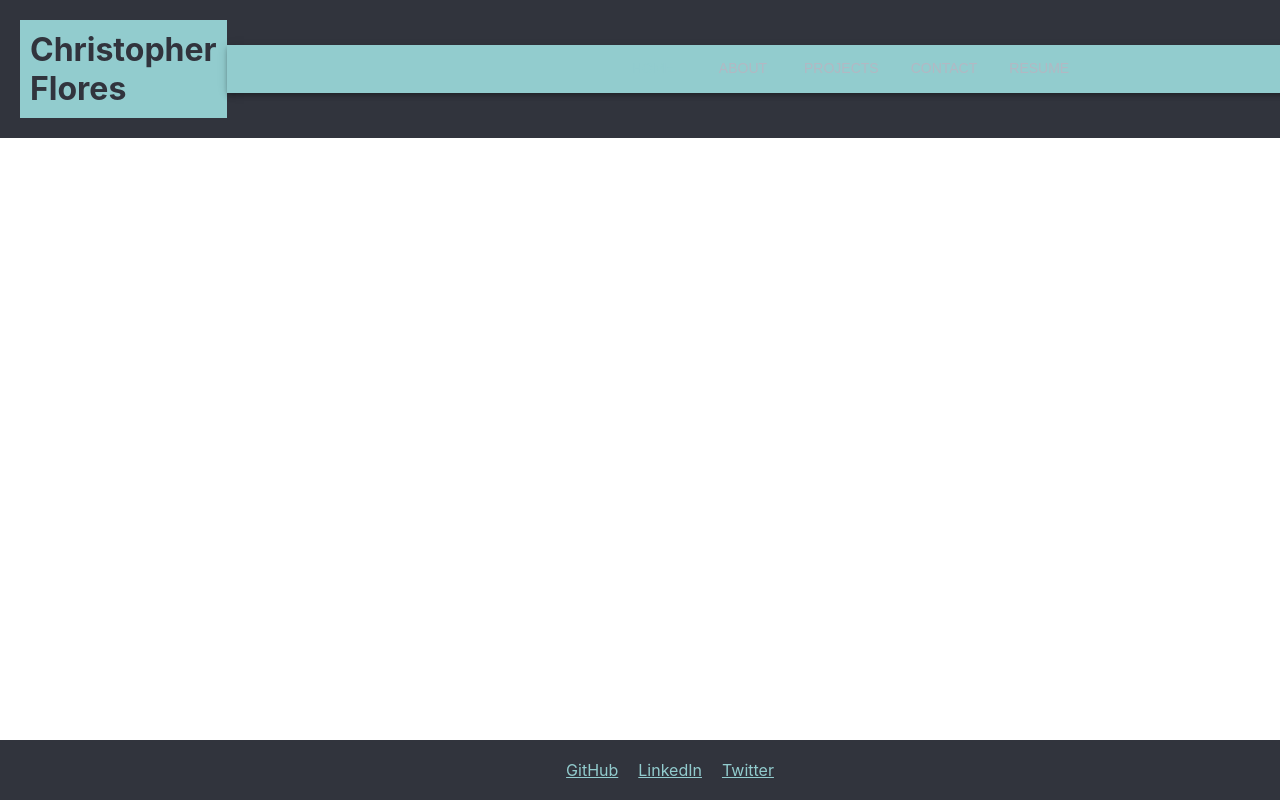
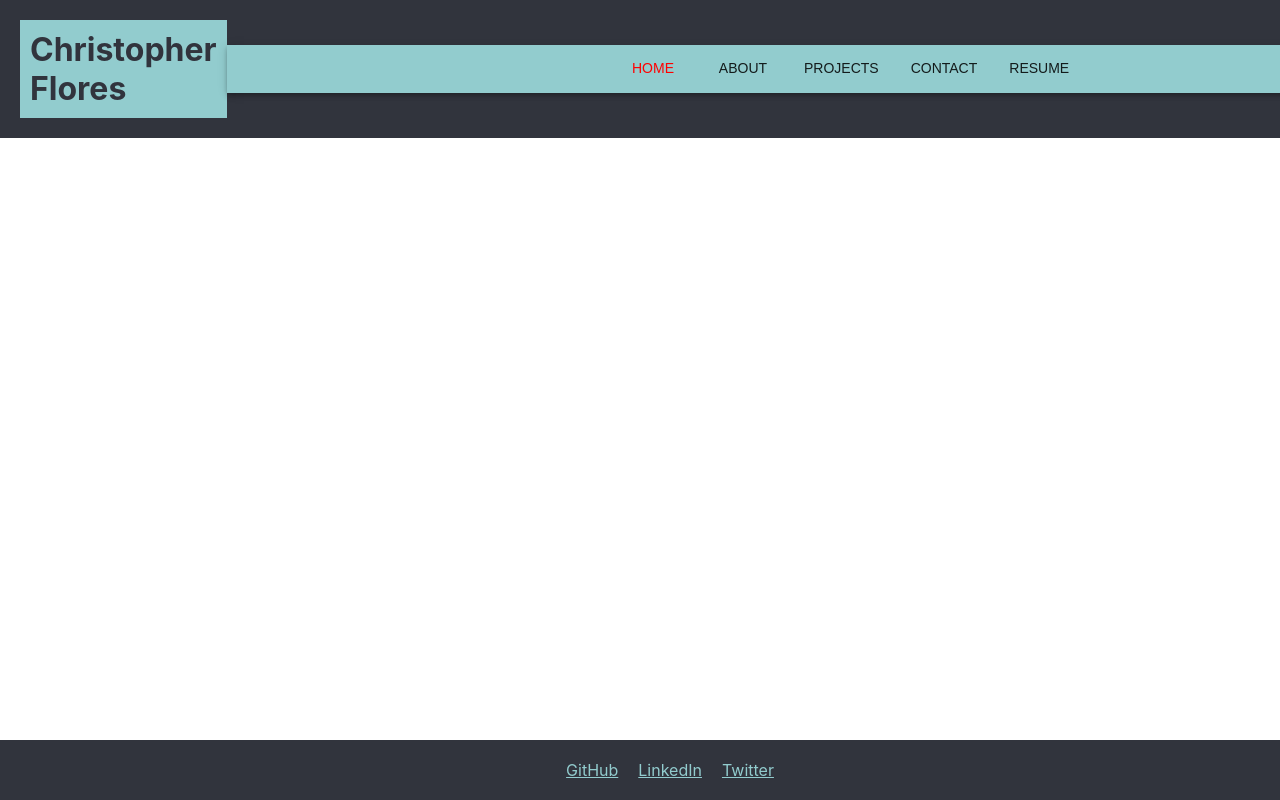
Before and after one commit to christopherflores9312/ReactPortfolio, a React (Create React App) app: page / in a window 1280 px wide. Shown: the top 800 px of the page. Built offline with nearby package versions, Linux system fonts and the light colour scheme.

Commit message:
nav styled fixed

```diff
--- a/src/Navigation.js
+++ b/src/Navigation.js
@@ -7,6 +7,7 @@ import { styled } from '@mui/system';
 const StyledLink = styled(Link)(({ theme }) => ({
   textDecoration: 'none',
   color: theme.palette.text.primary,
+  fontWeight: 'bold',
 }));
 
 const Navigation = () => {
@@ -21,19 +22,46 @@ const Navigation = () => {
         return 2;
       case '/contact':
         return 3;
+      case '/resume':
+        return 4;
       default:
         return 0;
     }
   };
 
   return (
-    <AppBar position="static" sx={{ }}>
+    <AppBar position="static">
       <Tabs value={getTabValue(location)} centered>
-        <Tab label="Home" component={StyledLink} to="/ReactPortfolio" />
-        <Tab label="About" component={StyledLink} to="/about" />
-        <Tab label="Projects" component={StyledLink} to="/projects" />
-        <Tab label="Contact" component={StyledLink} to="/contact" />
-        <Tab label="Resume" component={StyledLink} to="/resume" />
+        <Tab
+          label="Home"
+          component={StyledLink}
+          to="/ReactPortfolio"
+          style={{ color: getTabValue(location) === 0 ? 'red' : 'inherit' }}
+        />
+        <Tab
+          label="About"
+          component={StyledLink}
+          to="/about"
+          style={{ color: getTabValue(location) === 1 ? 'red' : 'inherit' }}
+        />
+        <Tab
+          label="Projects"
+          component={StyledLink}
+          to="/projects"
+          style={{ color: getTabValue(location) === 2 ? 'red' : 'inherit' }}
+        />
+        <Tab
+          label="Contact"
+          component={StyledLink}
+          to="/contact"
+          style={{ color: getTabValue(location) === 3 ? 'red' : 'inherit' }}
+        />
+        <Tab
+          label="Resume"
+          component={StyledLink}
+          to="/resume"
+          style={{ color: getTabValue(location) === 4 ? 'red' : 'inherit' }}
+        />
       </Tabs>
     </AppBar>
   );
--- a/src/theme.js
+++ b/src/theme.js
@@ -14,7 +14,7 @@ const theme = createTheme({
     },
     text: {
       primary: '#ffffff',
-      secondary: '#b2b8c3',
+      secondary: '#000000',
     },
   },
   typography: {
```
